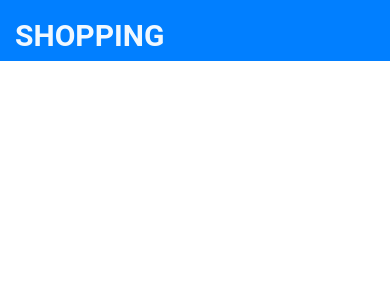
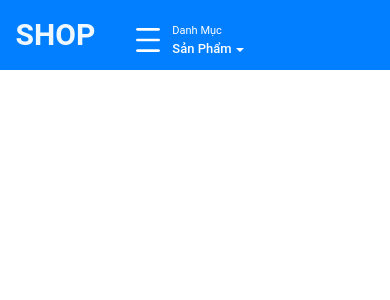
Before and after one commit to Phong940253/Shopping-Cart-System, a React (Create React App) app in the folder client/: page / in a window 390 px wide. Shown: the top 300 px of the page. Built offline with nearby package versions, Linux system fonts and the light colour scheme.

Commit message:
add hamburger menu

```diff
--- a/client/src/App.css
+++ b/client/src/App.css
@@ -3,4 +3,25 @@ html {
   Helvetica,
   Arial,
   sans-serif;
+  font-size: 14px;
 }
+
+body {
+  margin: 0px;
+  line-height: 1.15;
+  text-size-adjust: 100%;
+}
+
+body {
+  overflow-x: hidden;
+}
+
+body {
+  display: block;
+}
+
+*,
+::before,
+::after {
+  box-sizing: border-box;
+}
--- a/client/src/components/MenuButton.js
+++ b/client/src/components/MenuButton.js
@@ -0,0 +1,25 @@
+import React from "react";
+import { BrowserRouter as Router, Switch, Route, Link } from "react-router-dom";
+import hamburger from "../img/hamburger-menu.png";
+import arow from "../img/arow.png";
+import("../css/MenuButton.css");
+const MenuButton = () => {
+    return (
+        <Router>
+            <div className="style-wrapper">
+                <Link className="menu-button">
+                    <img className="hamburger-menu" src={hamburger} />
+                    <div className="wrap">
+                        <span>Danh Mục</span>
+                        <span className="text-icon">
+                            Sản Phẩm
+                            <img src={arow} />
+                        </span>
+                    </div>
+                </Link>
+            </div>
+        </Router>
+    );
+};
+
+export default MenuButton;
--- a/client/src/components/navbar.js
+++ b/client/src/components/navbar.js
@@ -1,5 +1,6 @@
 import React from "react";
 import { BrowserRouter as Router, Switch, Route, Link } from "react-router-dom";
+import MenuButton from "./MenuButton";
 import("../css/banner.css");
 const Navbar = () => {
     return (
@@ -10,13 +11,13 @@ const Navbar = () => {
                         <div className="middle_left_container">
                             <div className="logo_menu">
                                 <div className="style_logo">
-                                    <Link className="no-underline">
+                                    <Link className="logo no-underline">
                                         <b className="logo no-underline">
-                                            SHOPPING
+                                            SHOP
                                         </b>
                                     </Link>
                                 </div>
-                                <div></div>
+                                <MenuButton></MenuButton>
                             </div>
                             <div className="form_search"></div>
                         </div>
--- /dev/null
+++ b/client/src/css/MenuButton.css
@@ -0,0 +1,54 @@
+.style-wrapper {
+    cursor: pointer;
+    display: flex;
+    align-self: stretch;
+}
+
+
+.style-wrapper .menu-button {
+    display: flex;
+    -webkit-box-align: center;
+    align-items: center;
+    color: rgb(255, 255, 255);
+    font-size: 13px;
+    font-weight: 400;
+    min-height: 44px;
+}
+
+.style-wrapper .menu-button .hamburger-menu {
+    width: 32px;
+    height: 32px;
+    margin-right: 8px;
+}
+
+.style-wrapper .menu-button .wrap {
+    display: flex;
+    flex-direction: column;
+    padding-top: 2px;
+}
+
+.style-wrapper .menu-button .wrap span {
+    font-size: 11px;
+    font-weight: normal;
+    font-stretch: normal;
+    font-style: normal;
+    line-height: 1.45;
+}
+
+.style-wrapper .menu-button .wrap .text-icon {
+    font-size: 13px;
+    font-weight: 500;
+    font-stretch: normal;
+    font-style: normal;
+    line-height: 1.54;
+    display: flex;
+    align-items: flex-end;
+}
+
+
+.style-wrapper .menu-button .wrap .text-icon img {
+    position: relative;
+    top: -1px;
+    width: 16px;
+    height: 16px;
+}
--- a/client/src/css/banner.css
+++ b/client/src/css/banner.css
@@ -1,5 +1,7 @@
-body {
-    margin: 0px;
+
+
+a {
+    text-decoration: none;
 }
 
 .header {
@@ -8,10 +10,14 @@ body {
     z-index: 999;
 }
 
+.header * {
+    letter-spacing: normal;
+}
+
 .container {
     width: 100%;
-    padding-left: 15px;
-    padding-right: 15px;
+    padding-left: 4%;
+    padding-right: 4%;
     margin-right: auto;
     margin-left: auto;
 
@@ -75,16 +81,7 @@ body {
     text-decoration: none;
 }
 
-img {
-    max-width: 100%;
-    border-style: none;
-}
 
-*,
-::before,
-::after {
-    box-sizing: border-box;
-}
 
 .noselect {
     -webkit-touch-callout: none;
```
Also changed, not shown: client/src/img/arow.png (added), client/src/img/hamburger-menu.png (added).
